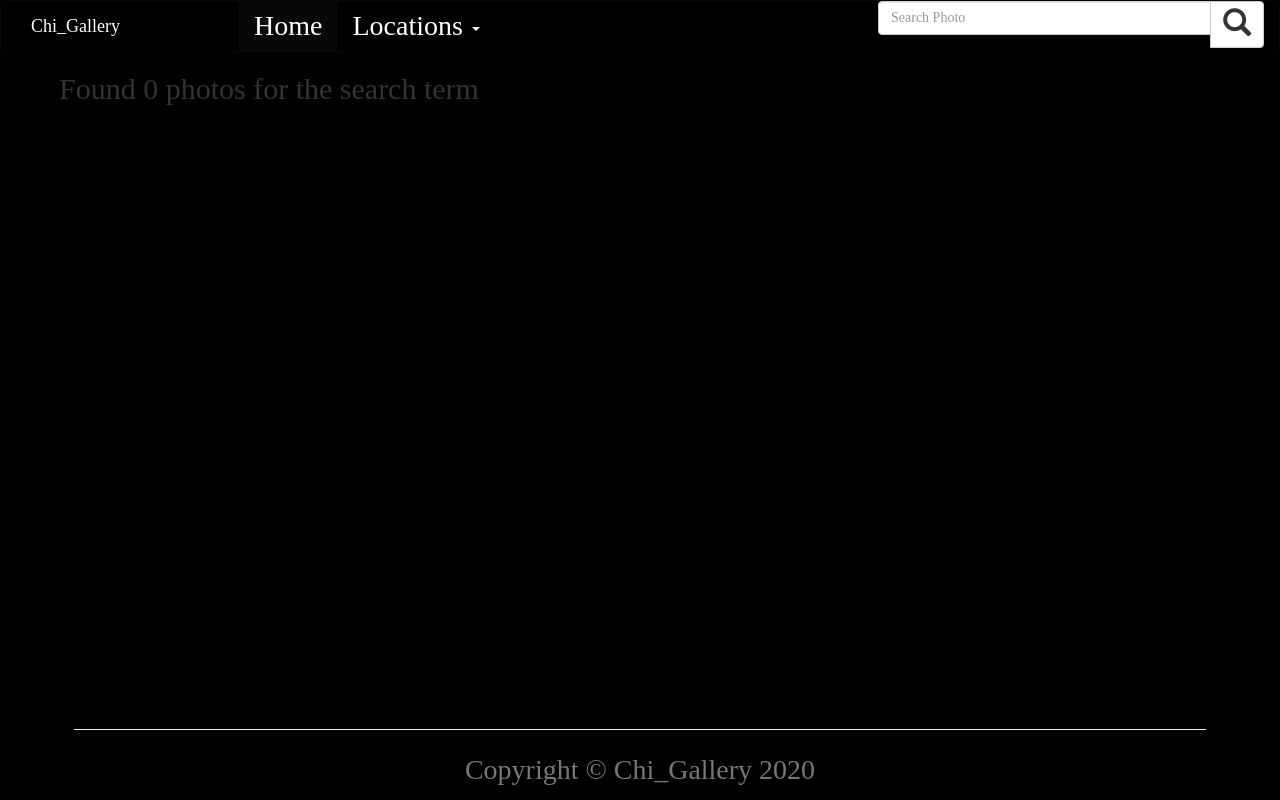
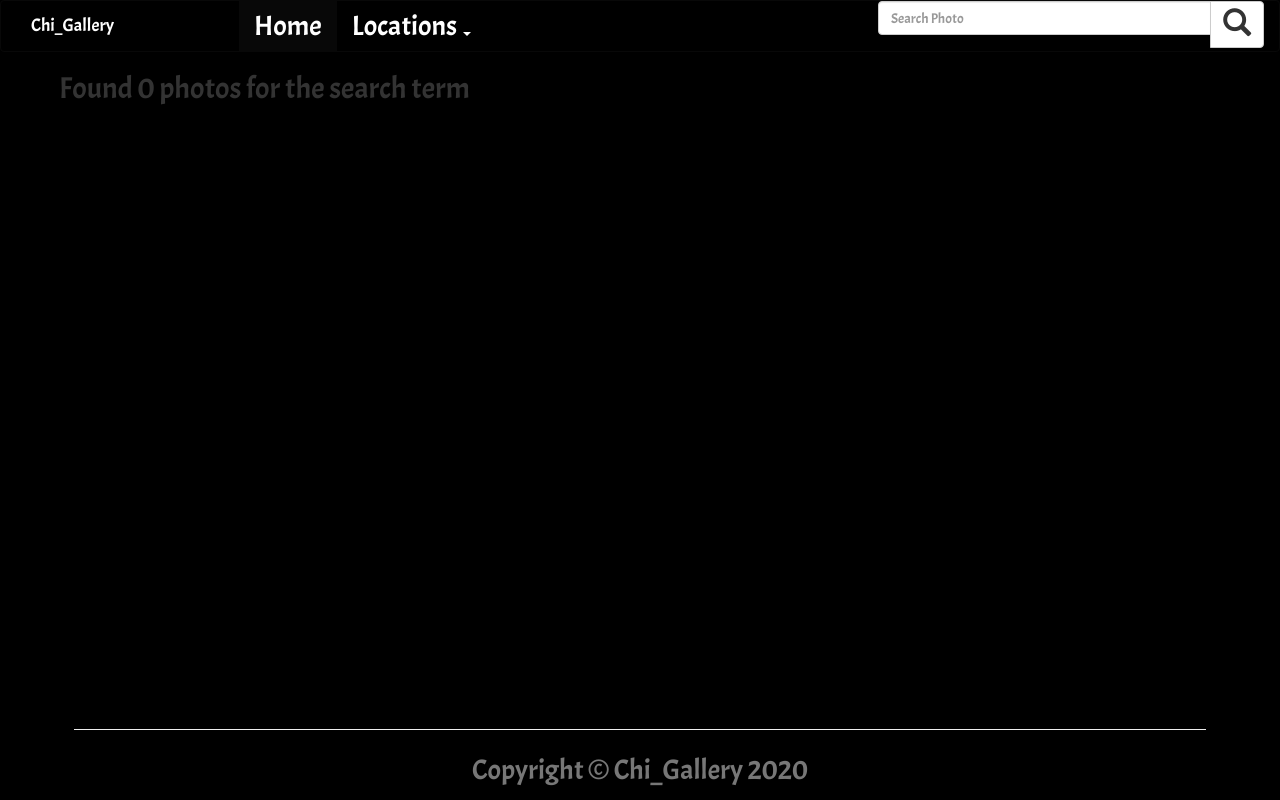
Before and after one commit to antomuli/Chi_Gallery, a Django app: template photos/templates/all-photos/search.html in a window 1280 px wide. Run offline with Django 3.2, Linux system fonts and the light colour scheme; the template is opened without the code that fills it, so the values that code supplies are empty; parts of the project's set-up code (start-up, migrations or seed data) failed here and were passed over; some libraries are stand-ins or nearby versions.

Commit message:
Added a google font link

```diff
--- a/photos/templates/all-photos/base.html
+++ b/photos/templates/all-photos/base.html
@@ -8,6 +8,8 @@
     <meta charset="UTF-8">
     <meta name="viewport" content="width=device-width, initial-scale=1.0">
     <meta http-equiv="X-UA-Compatible" content="ie=edge">
+    <link href="https://fonts.googleapis.com/css?family=Acme&display=swap" rel="stylesheet">
+
     {% if title %}
     <title>Chi_Gallery - {{title}}</title>
     {% else %}
```
